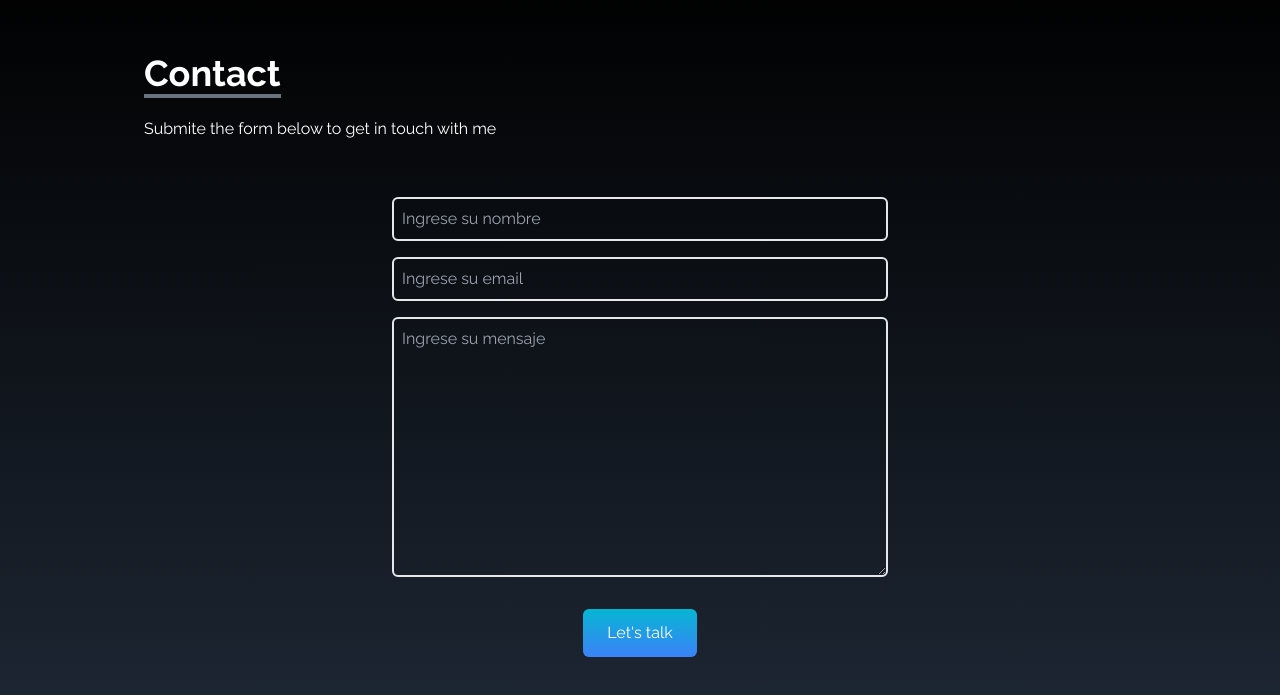
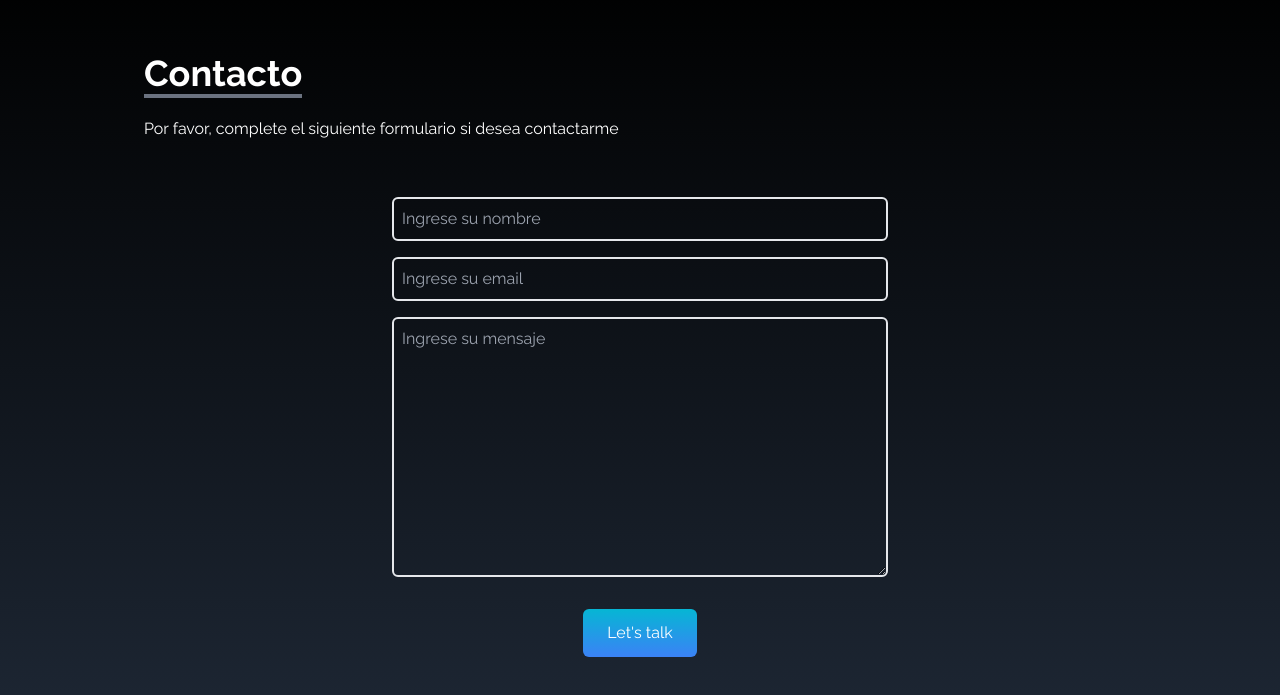
Before and after one commit to FeDaBa/First-Portfolio, a React (Create React App) app: page / in a window 1280 px wide. Shown: the part 3229-3924 px from the top of the page. Built offline with nearby package versions, Linux system fonts and the light colour scheme; the HTML template or start-up script is replaced by a standard one; a web font is replaced by a local one.

Commit message:
Update Contact.jsx

```diff
--- a/src/components/Contact.jsx
+++ b/src/components/Contact.jsx
@@ -11,11 +11,11 @@ const Contact = () => {
             <div className="pb-8">
 
                 <p className="text-4xl font-bold inline border-b-4 border-gray-500">
-                    Contact
+                    Contacto
                 </p>
 
                 <p className="py-6">
-                    Submite the form below to get in touch with me
+                    Por favor, complete el siguiente formulario si desea contactarme
                 </p>
 
             </div>
```
